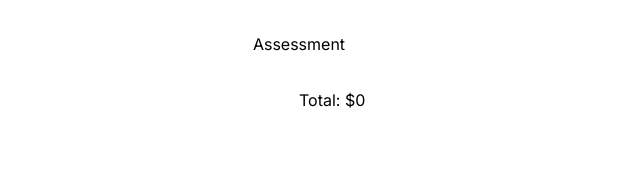
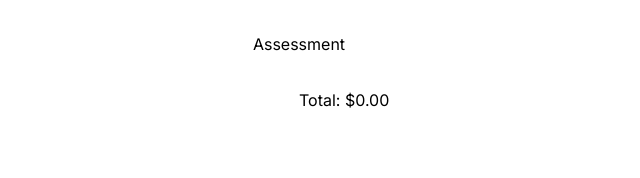
Before and after one commit to jebzley/bagcheck, a Next.js app: page /assess in a window 1280 px wide. Shown: the top 178 px of the page, without its empty margins (341-981 px from the left). Built offline with nearby package versions, Linux system fonts and the light colour scheme.

Commit message:
add exposure levels

```diff
--- a/src/app/assess/calculations.ts
+++ /dev/null
@@ -1,82 +0,0 @@
-import { MARKET_CAP_BOUNDARIES } from "@/constants/classification";
-import { Holding } from "@/store/types";
-
-const { LARGE, MEDIUM, SMALL } = MARKET_CAP_BOUNDARIES;
-function calcHoldingValue(holding: Holding) {
-  if (holding.amount && holding.price) {
-    return holding.amount * holding.price;
-  }
-  return 0;
-}
-
-function calcTotal(holdings: Holding[]) {
-  let total = 0;
-  for (const holding of holdings) {
-    total += calcHoldingValue(holding);
-  }
-  return total;
-}
-
-function calcPercentage(total: number, value: number) {
-  return (value / total) * 100;
-}
-
-export function sortHoldings(holdings: Holding[]) {
-  const total = calcTotal(holdings);
-  const low = [],
-    medium = [],
-    high = [],
-    gambling = [];
-
-  for (const holding of holdings) {
-    const value = calcHoldingValue(holding);
-    const investment = {
-      ...holding,
-      value,
-      percentage: calcPercentage(total, value),
-    };
-
-    if (!investment.mcap) continue;
-    if (investment.mcap >= LARGE) low.push(investment);
-    else if (investment.mcap >= MEDIUM) medium.push(investment);
-    else if (investment.mcap >= SMALL) high.push(investment);
-    else gambling.push(investment);
-  }
-
-  const lowTotal = calcTotal(low);
-  const medTotal = calcTotal(medium);
-  const highTotal = calcTotal(high);
-  const gambTotal = calcTotal(gambling);
-
-  return {
-    total,
-    low: {
-      type: "low",
-      title: "Low Risk",
-      investments: low,
-      total: lowTotal,
-      percentage: calcPercentage(total, lowTotal),
-    },
-    medium: {
-      type: "medium",
-      title: "Medium Risk",
-      investments: medium,
-      total: medTotal,
-      percentage: calcPercentage(total, medTotal),
-    },
-    high: {
-      type: "high",
-      title: "High Risk",
-      investments: high,
-      total: highTotal,
-      percentage: calcPercentage(total, highTotal),
-    },
-    gambling: {
-      type: "gambling",
-      title: "Gambling",
-      investments: gambling,
-      total: gambTotal,
-      percentage: calcPercentage(total, gambTotal),
-    },
-  };
-}
--- a/src/app/assess/chart-area.tsx
+++ b/src/app/assess/chart-area.tsx
@@ -5,15 +5,15 @@ import { useHoldingsStore } from "@/providers/store-provider";
 import { Pyramid } from "@/components/pyramid";
 import type { RiskLevel } from "@/types/risk";
 
-import { sortHoldings } from "./calculations";
+import { createHoldingsInfo } from "./sorting";
 import { InfoPanel } from "./info-panel";
 
 export function ChartArea() {
   const [hoveredItem, setHoveredItem] = useState<RiskLevel | null>(null);
   const holdings = useHoldingsStore((state) => state.holdings);
 
-  const sortedHoldings = sortHoldings(holdings);
-  const { total, gambling, high, medium, low } = sortedHoldings;
+  const holdingsInfo = createHoldingsInfo(holdings);
+  const { total, gambling, high, medium, low } = holdingsInfo;
 
   const pyramidItems: { type: RiskLevel; title: string; value: number }[] = [
     { type: "gambling", title: "Gambling", value: gambling.total },
@@ -28,8 +28,8 @@ export function ChartArea() {
         <Pyramid data={pyramidItems} onHover={(type) => setHoveredItem(type)} />
       </section>
       <section>
-        <p>{`Total: $${total.toLocaleString()}`}</p>
-        {hoveredItem && <InfoPanel area={sortedHoldings[hoveredItem]} />}
+        <p>{`Total: $${total.toFixed(2)}`}</p>
+        {hoveredItem && <InfoPanel area={holdingsInfo[hoveredItem]} />}
       </section>
     </div>
   );
--- a/src/app/assess/info-panel.tsx
+++ b/src/app/assess/info-panel.tsx
@@ -1,16 +1,4 @@
-import type { Holding } from "@/store/types";
-
-type HoldingInfo = {
-  value: number;
-  percentage: number;
-} & Holding;
-
-type RiskArea = {
-  title: string;
-  percentage: number;
-  total: number;
-  investments: HoldingInfo[];
-};
+import { RiskArea } from "./types";
 
 export function InfoPanel({ area }: { area: RiskArea }) {
   return (
@@ -20,10 +8,13 @@ export function InfoPanel({ area }: { area: RiskArea }) {
       <dl>
         {area.investments.map((investment) => {
           return (
-            <>
-              <dt key={`dt${investment.id}`}>{investment.name}</dt>
-              <dd key={`dd${investment.id}`}>${investment.value.toFixed(2)}</dd>
-            </>
+            <div key={investment.id}>
+              <dt>{investment.name}</dt>
+              <dd>
+                ${investment.value.toFixed(2)} -{" "}
+                {investment.percentage.toFixed(0)}%
+              </dd>
+            </div>
           );
         })}
       </dl>
--- /dev/null
+++ b/src/app/assess/sorting.ts
@@ -0,0 +1,111 @@
+import {
+  MARKET_CAP_BOUNDARIES,
+  SUGGESTED_RANGES,
+} from "@/constants/classification";
+import { percent } from "@/helpers/math";
+import type { Holding } from "@/store/types";
+import type { RiskLevel } from "@/types/risk";
+
+import { Exposure, HoldingInfo } from "./types";
+
+const { LARGE, MEDIUM, SMALL } = MARKET_CAP_BOUNDARIES;
+function calcHoldingValue(holding: Holding) {
+  if (holding.amount && holding.price) {
+    return holding.amount * holding.price;
+  }
+  return 0;
+}
+
+function calcTotal(holdings: Holding[]) {
+  let total = 0;
+  for (const holding of holdings) {
+    total += calcHoldingValue(holding);
+  }
+  return total;
+}
+
+function getExposureLevel(type: RiskLevel, percentage: number): Exposure {
+  const range = SUGGESTED_RANGES[type];
+  if (percentage > range.upper) {
+    return Exposure.Over;
+  } else if (percentage < range.lower) {
+    return Exposure.Under;
+  } else return Exposure.InRange;
+}
+
+function sortHoldings(holdings: Holding[], total: number) {
+  const low: HoldingInfo[] = [],
+    medium: HoldingInfo[] = [],
+    high: HoldingInfo[] = [],
+    gambling: HoldingInfo[] = [];
+
+  for (const holding of holdings) {
+    const value = calcHoldingValue(holding);
+    const investment = {
+      ...holding,
+      value,
+      percentage: percent(total, value),
+    };
+
+    // some tokens have no mcap information on cg
+    // as this uses mcap to approximate risk there
+    // is nothing we can do with that
+    if (!investment.mcap) continue;
+    else if (investment.mcap >= LARGE) low.push(investment);
+    else if (investment.mcap >= MEDIUM) medium.push(investment);
+    else if (investment.mcap >= SMALL) high.push(investment);
+    else gambling.push(investment);
+  }
+
+  return { low, medium, high, gambling };
+}
+
+export function createHoldingsInfo(holdings: Holding[]) {
+  const total = calcTotal(holdings);
+  const { low, medium, high, gambling } = sortHoldings(holdings, total);
+
+  const lowTotal = calcTotal(low);
+  const medTotal = calcTotal(medium);
+  const highTotal = calcTotal(high);
+  const gambTotal = calcTotal(gambling);
+  const lowPercent = percent(total, lowTotal);
+  const medPercent = percent(total, medTotal);
+  const highPercent = percent(total, highTotal);
+  const gambPercent = percent(total, gambTotal);
+
+  return {
+    total,
+    low: {
+      type: "low" as RiskLevel,
+      title: "Low Risk",
+      investments: low,
+      total: lowTotal,
+      percentage: lowPercent,
+      exposure: getExposureLevel("low", lowPercent),
+    },
+    medium: {
+      type: "medium" as RiskLevel,
+      title: "Medium Risk",
+      investments: medium,
+      total: medTotal,
+      percentage: medPercent,
+      exposure: getExposureLevel("medium", medPercent),
+    },
+    high: {
+      type: "high" as RiskLevel,
+      title: "High Risk",
+      investments: high,
+      total: highTotal,
+      percentage: highPercent,
+      exposure: getExposureLevel("medium", highPercent),
+    },
+    gambling: {
+      type: "gambling" as RiskLevel,
+      title: "Gambling",
+      investments: gambling,
+      total: gambTotal,
+      percentage: gambPercent,
+      exposure: getExposureLevel("gambling", gambPercent),
+    },
+  };
+}
--- /dev/null
+++ b/src/app/assess/types.ts
@@ -0,0 +1,22 @@
+import type { Holding } from "@/store/types";
+import type { RiskLevel } from "@/types/risk";
+
+export enum Exposure {
+  Under,
+  Over,
+  InRange,
+}
+
+export type HoldingInfo = {
+  value: number;
+  percentage: number;
+} & Holding;
+
+export type RiskArea = {
+  type: RiskLevel;
+  title: string;
+  percentage: number;
+  total: number;
+  investments: HoldingInfo[];
+  exposure: Exposure;
+};
--- a/src/components/pyramid/index.tsx
+++ b/src/components/pyramid/index.tsx
@@ -24,11 +24,13 @@ export function Pyramid({ data, onHover }: Props) {
           <div
             className={`${
               bgColors[entry.type]
-            } transition-all hover:ml-4 group-hover:opacity-70 hover:!opacity-100`}
+            } transition-all hover:ml-4 active:ml-4 group-active:opacity-70 group-hover:opacity-70 hover:!opacity-100 active:!opacity-100`}
             key={entry.title}
             title={entry.title}
             style={{ ...styles[index] }}
             onMouseOver={() => onHover(entry.type)}
+            onTouchStart={() => onHover(entry.type)}
+            onTouchEnd={() => onHover(null)}
             onMouseLeave={() => onHover(null)}
           />
         );
--- a/src/constants/classification.ts
+++ b/src/constants/classification.ts
@@ -7,3 +7,22 @@ export const MARKET_CAP_BOUNDARIES = {
   SMALL: 350_000_000,
   // lower than this: gambling
 };
+
+export const SUGGESTED_RANGES = {
+  low: {
+    lower: 40,
+    upper: 60,
+  },
+  medium: {
+    lower: 30,
+    upper: 40,
+  },
+  high: {
+    lower: 15,
+    upper: 25,
+  },
+  gambling: {
+    lower: 0,
+    upper: 5,
+  },
+};
--- /dev/null
+++ b/src/helpers/math.ts
@@ -0,0 +1,8 @@
+// why is this not on the Math object?
+export function percent(total: number, value: number) {
+  if (total === 0) {
+    return 0;
+  }
+
+  return (value / total) * 100;
+}
```
